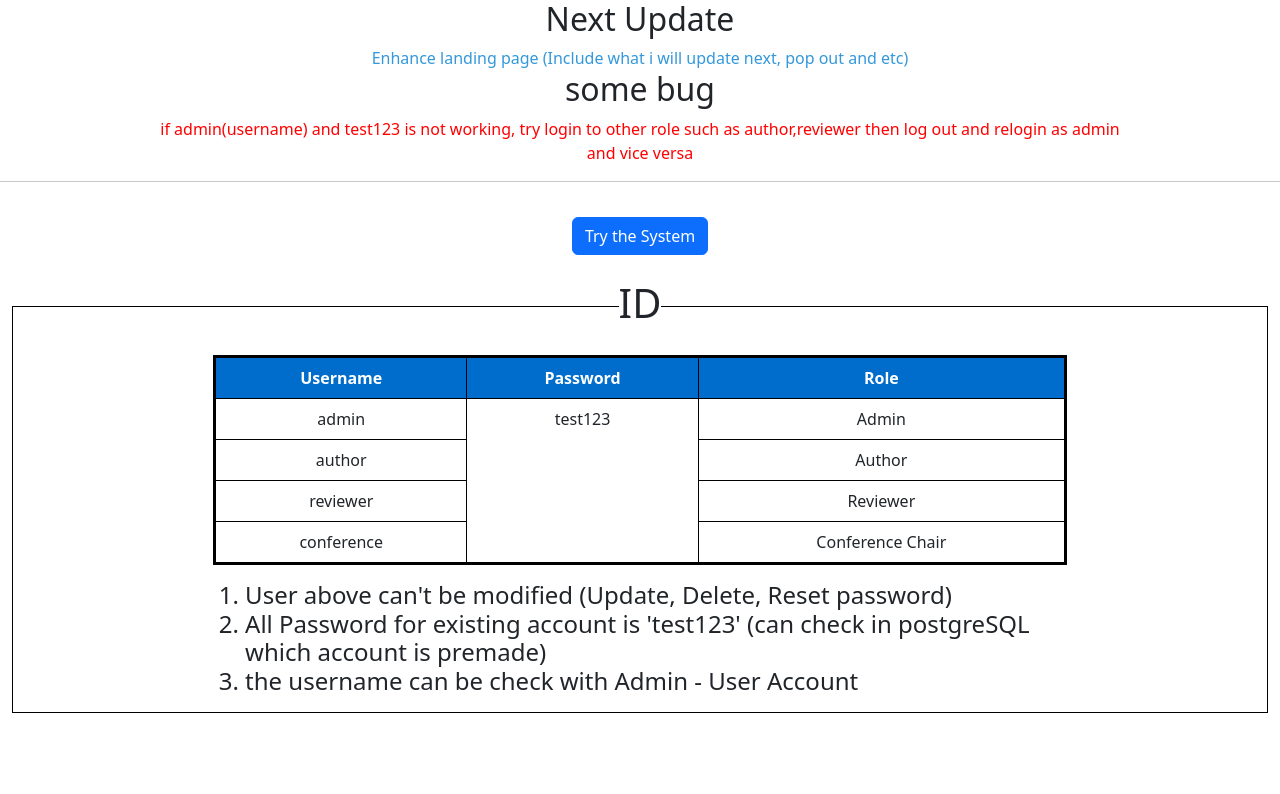
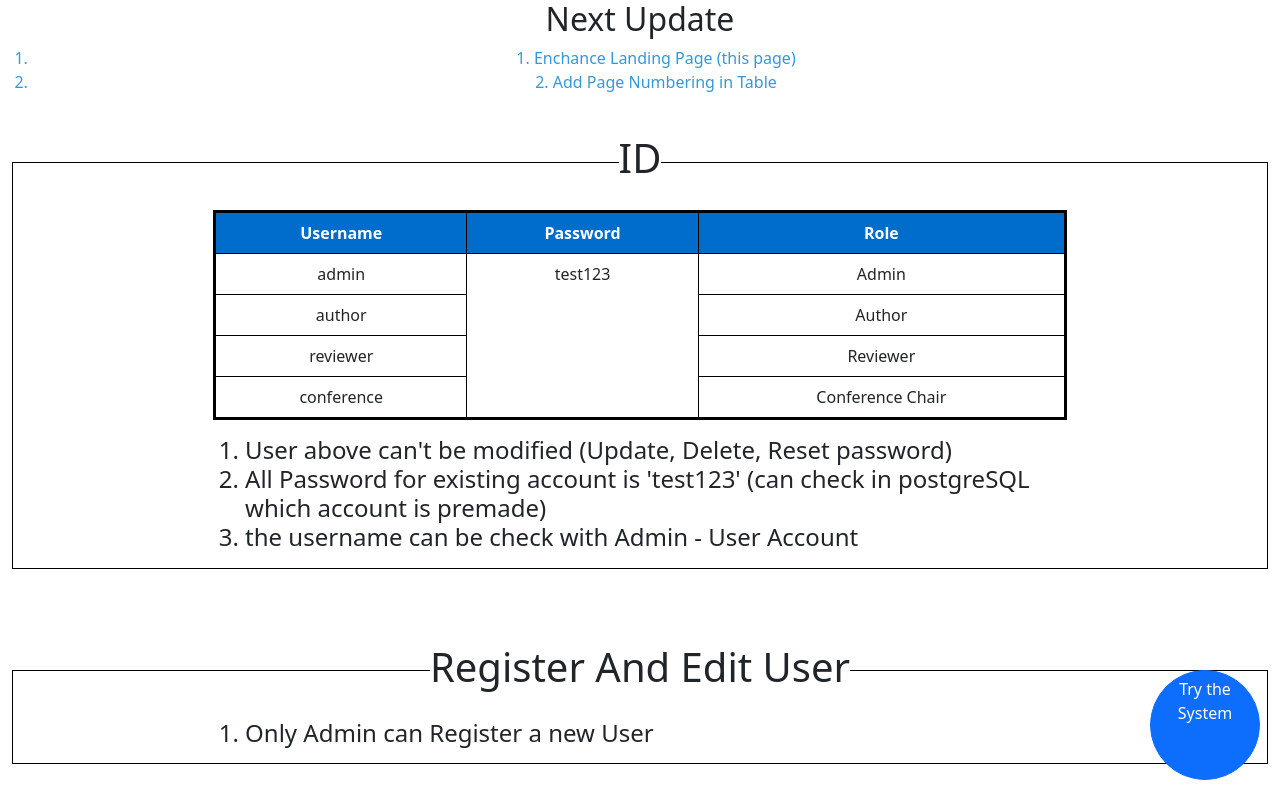
Before and after one commit to limlyang121/Front-end-Research, a React (Create React App) app: page / in a window 1280 px wide. Shown: the top 794 px of the page. Built offline with nearby package versions, Linux system fonts and the light colour scheme.

Commit message:
Update the page that the bug is fixed

```diff
--- /dev/null
+++ b/src/LandingPage.css
@@ -0,0 +1,13 @@
+.rounded-circle{
+    height: 110px;
+    width: 110px;
+    text-align: center;
+
+}
+
+.background {
+    /* background-image: url("/public/img/landingback.JPG"); */
+    background-size: cover; /* Or 100vw 100vh for responsive scaling */
+    background-repeat: no-repeat;
+    background-attachment: fixed; /* This is the key! */
+  }
--- a/src/LandingPage.js
+++ b/src/LandingPage.js
@@ -1,33 +1,33 @@
 import React from 'react';
 import './App.css';
+import './LandingPage.css'
 import { Link } from 'react-router-dom';
 import { Button, Container, Table } from 'reactstrap';
 
 
 const LandingPage = () => {
 
+  const nextUpdate  = [
+    "Enchance Landing Page (this page)",
+    "Add Page Numbering in Table"
+  ]
+
+
   return (
-    <div>
+    <div className='background'>
       <h2 style={{ textAlign: "center" }}>Next Update</h2>
       <div style={{ color: "#3498db", textAlign: "center" }}>
-        Enhance landing page (Include what i will update next, pop out and etc)
+        <ol>
+          {nextUpdate.map((item, index) => (
+            <li key={index} >
+              {index + 1}. {item} <br />
+            </li>
+          ))}
+        </ol>
+
       </div>
 
-      <h2 style={{ textAlign: "center" }}>some bug</h2>
-      <div style={{ color: "red", textAlign: "center" }}>
-          if admin(username) and test123 is not working, try login to other role such as author,reviewer then log out and relogin as admin <br />
-          and vice versa
-      </div>
-
-
-      <hr style={{ height: "20px" }} />
-
-
       <Container fluid>
-
-        <div style={{ textAlign: "center" }}>
-          <Button color='primary' tag={Link} to="/login" >Try the System</Button>
-        </div>
 
         <br style={{ marginBottom: "10px" }} />
 
@@ -137,6 +137,12 @@ const LandingPage = () => {
               </h5>
             </div>
 
+            <div style={{ position: 'fixed', bottom: '20px', right: '20px', zIndex: '1000' }}>
+              <Button className='rounded-circle' style={{ display: "flex", justifyContent: 'center' }} color='primary' tag={Link} to="/login">
+                <span></span> Try the System
+              </Button>
+            </div>
+
           </Container>
 
         </fieldset>
@@ -150,9 +156,9 @@ const LandingPage = () => {
 
         <br style={{ marginBottom: "10px" }} />
 
-
       </Container>
     </div>
+
   );
 }
 
```
